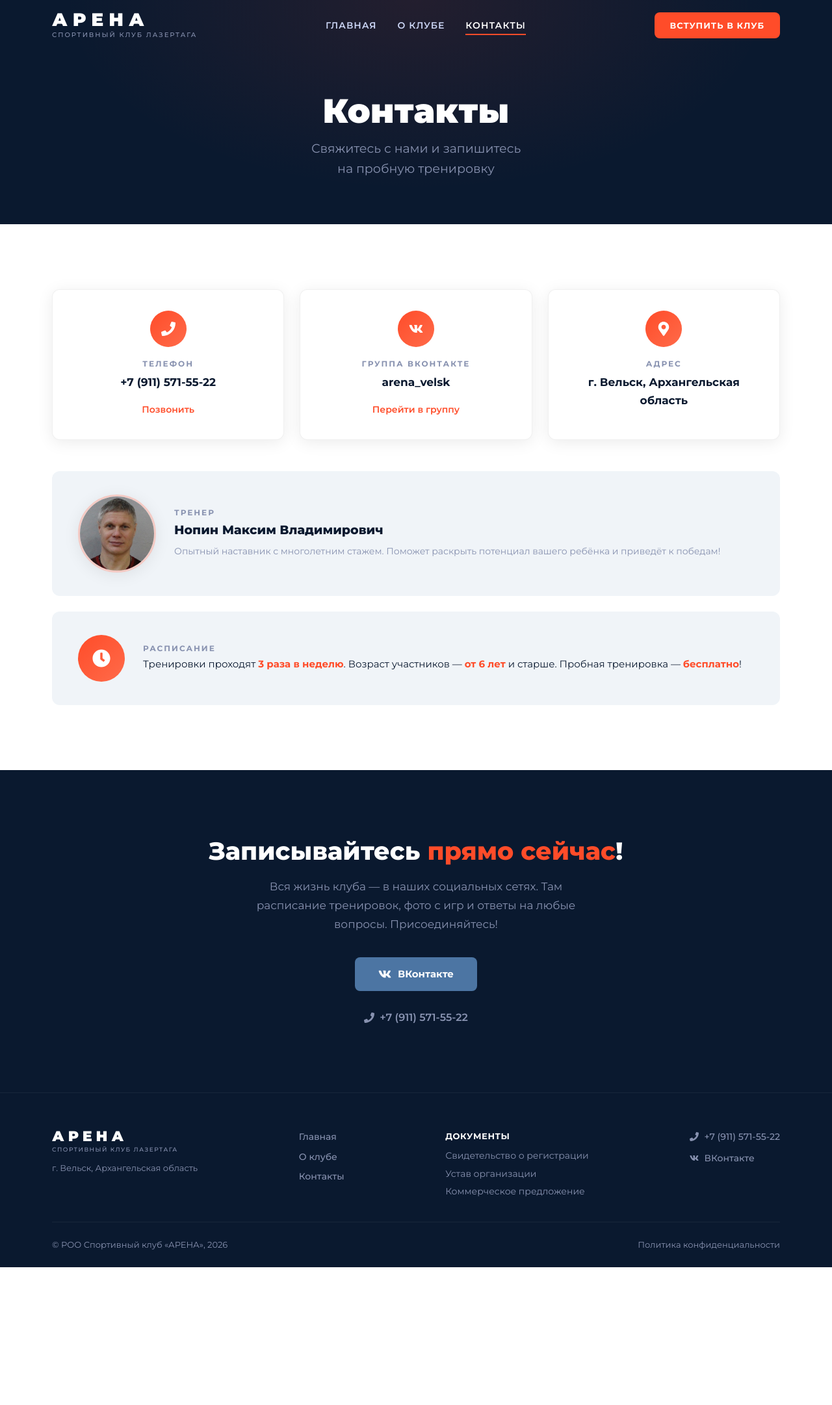
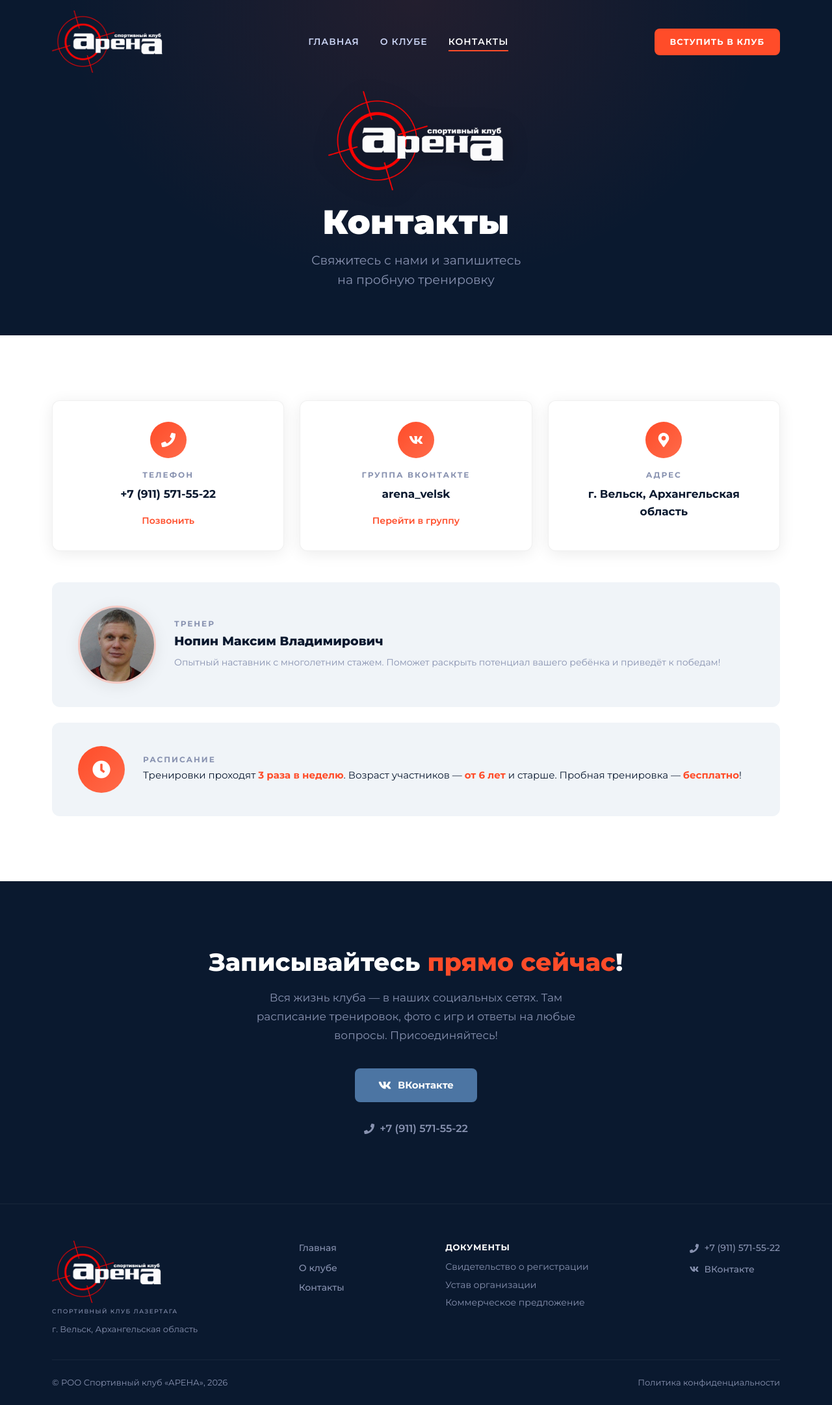
Before and after one commit to nopinmike/arena-laser-tag, a React (Vite) app: page /contacts in a window 1280 px wide. Shown: the whole page at 65% size. Before the commit the page ends 1950 px from the top, so only its background shows below. Built offline with nearby package versions, Linux system fonts and the light colour scheme.

Commit message:
Update footer and header components to use new logo image; enhance styles for logo presentation across pages

```diff
--- a/src/components/Footer/Footer.module.scss
+++ b/src/components/Footer/Footer.module.scss
@@ -33,15 +33,16 @@
 .logo {
   display: flex;
   flex-direction: column;
+  align-items: flex-start;
+  gap: 4px;
   text-decoration: none;
 }
 
-.logoMain {
-  font-size: 22px;
-  font-weight: 900;
-  color: $white;
-  letter-spacing: 6px;
-  line-height: 1;
+.logoImage {
+  display: block;
+  width: clamp(130px, 16vw, 168px);
+  height: auto;
+  object-fit: contain;
 }
 
 .logoSub {
--- a/src/components/Footer/Footer.tsx
+++ b/src/components/Footer/Footer.tsx
@@ -1,5 +1,6 @@
 import { Link } from "react-router-dom";
 import { FaVk, FaPhone } from "react-icons/fa";
+import clubLogo from "../../assets/Logo_PNZh__kopia.png";
 import offerPdf from "../../assets/pdf/KP_Arena.pdf";
 import privacyPdf from "../../assets/pdf/Politika-konfidencialnosti.pdf";
 import registrationPdf from "../../assets/pdf/SvYuL.pdf";
@@ -29,7 +30,11 @@ export default function Footer() {
         <div className={styles.top}>
           <div className={styles.brand}>
             <Link to="/" className={styles.logo}>
-              <span className={styles.logoMain}>АРЕНА</span>
+              <img
+                src={clubLogo}
+                alt="Логотип спортивного клуба «АРЕНА»"
+                className={styles.logoImage}
+              />
               <span className={styles.logoSub}>Спортивный клуб лазертага</span>
             </Link>
             <p className={styles.address}>г. Вельск, Архангельская область</p>
--- a/src/components/Header/Header.module.scss
+++ b/src/components/Header/Header.module.scss
@@ -27,35 +27,16 @@
 .logo {
   display: flex;
   flex-direction: column;
+  align-items: flex-start;
   text-decoration: none;
   z-index: 1001;
 }
 
-.logoMain {
-  font-size: 24px;
-  font-weight: 900;
-  color: $white;
-  letter-spacing: 6px;
-  line-height: 1;
-
-  @media (min-width: $bp-tablet) {
-    font-size: 28px;
-    letter-spacing: 8px;
-  }
-}
-
-.logoSub {
-  font-size: 9px;
-  color: $text-muted;
-  letter-spacing: 1.5px;
-  text-transform: uppercase;
-  font-weight: 500;
-  margin-top: 2px;
-
-  @media (min-width: $bp-tablet) {
-    font-size: 10px;
-    letter-spacing: 2px;
-  }
+.logoImage {
+  display: block;
+  width: 170px;
+  height: auto;
+  object-fit: contain;
 }
 
 .nav {
--- a/src/components/Header/Header.tsx
+++ b/src/components/Header/Header.tsx
@@ -1,5 +1,6 @@
 import { useState, useEffect } from 'react'
 import { Link, useLocation } from 'react-router-dom'
+import clubLogo from '../../assets/Logo_PNZh__kopia.png'
 import styles from './Header.module.scss'
 
 const NAV_ITEMS = [
@@ -37,8 +38,11 @@ export default function Header() {
     <header className={headerClass}>
       <div className={styles.container}>
         <Link to="/" className={styles.logo}>
-          <span className={styles.logoMain}>АРЕНА</span>
-          <span className={styles.logoSub}>Спортивный клуб лазертага</span>
+          <img
+            src={clubLogo}
+            alt="Логотип спортивного клуба «АРЕНА»"
+            className={styles.logoImage}
+          />
         </Link>
 
         <nav className={`${styles.nav} ${isMobileOpen ? styles.navOpen : ''}`}>
--- a/src/pages/AboutPage/AboutPage.module.scss
+++ b/src/pages/AboutPage/AboutPage.module.scss
@@ -46,6 +46,19 @@
   @media (min-width: $bp-tablet) {
     padding-top: 140px;
     padding-bottom: 80px;
+  }
+}
+
+.heroLogo {
+  width: min(240px, 70vw);
+  height: auto;
+  object-fit: contain;
+  margin-bottom: 18px;
+  filter: drop-shadow(0 4px 18px rgba(0, 0, 0, 0.35));
+
+  @media (min-width: $bp-tablet) {
+    width: min(290px, 38vw);
+    margin-bottom: 20px;
   }
 }
 
--- a/src/pages/AboutPage/AboutPage.tsx
+++ b/src/pages/AboutPage/AboutPage.tsx
@@ -15,6 +15,7 @@ import {
   FaStar,
 } from 'react-icons/fa'
 import coachPhoto from '../../assets/coach.png'
+import clubLogoAlt from '../../assets/Logo_PNZh__kopia.png'
 import styles from './AboutPage.module.scss'
 
 const DEVELOPS = [
@@ -81,6 +82,11 @@ export default function AboutPage() {
       <section className={styles.hero}>
         <div className={styles.heroOverlay} />
         <div className={styles.heroContent}>
+          <img
+            src={clubLogoAlt}
+            alt="Логотип спортивного клуба «АРЕНА»"
+            className={styles.heroLogo}
+          />
           <p className={styles.heroLabel}>Школа лазерного боя</p>
           <h1 className={styles.heroTitle}>
             Спортивный клуб <span className={styles.accent}>«АРЕНА»</span>
--- a/src/pages/ContactsPage/ContactsPage.module.scss
+++ b/src/pages/ContactsPage/ContactsPage.module.scss
@@ -39,6 +39,19 @@
   @media (min-width: $bp-tablet) {
     padding-top: 140px;
     padding-bottom: 70px;
+  }
+}
+
+.heroLogo {
+  width: min(220px, 68vw);
+  height: auto;
+  object-fit: contain;
+  margin-bottom: 16px;
+  filter: drop-shadow(0 4px 18px rgba(0, 0, 0, 0.3));
+
+  @media (min-width: $bp-tablet) {
+    width: min(270px, 34vw);
+    margin-bottom: 18px;
   }
 }
 
--- a/src/pages/ContactsPage/ContactsPage.tsx
+++ b/src/pages/ContactsPage/ContactsPage.tsx
@@ -1,5 +1,6 @@
 import { FaPhone, FaVk, FaMapMarkerAlt, FaClock } from "react-icons/fa";
 import coachPhoto from "../../assets/coach.png";
+import clubLogoAlt from "../../assets/Logo_PNZh__kopia.png";
 import styles from "./ContactsPage.module.scss";
 
 const CONTACT_CARDS = [
@@ -33,6 +34,11 @@ export default function ContactsPage() {
       <section className={styles.hero}>
         <div className={styles.heroOverlay} />
         <div className={styles.heroContent}>
+          <img
+            src={clubLogoAlt}
+            alt="Логотип спортивного клуба «АРЕНА»"
+            className={styles.heroLogo}
+          />
           <h1 className={styles.heroTitle}>Контакты</h1>
           <p className={styles.heroSubtitle}>
             Свяжитесь с нами и запишитесь на пробную тренировку
```
Also changed, not shown: src/assets/Logo_PNZh.png, src/assets/Logo_PNZh__kopia.png.
